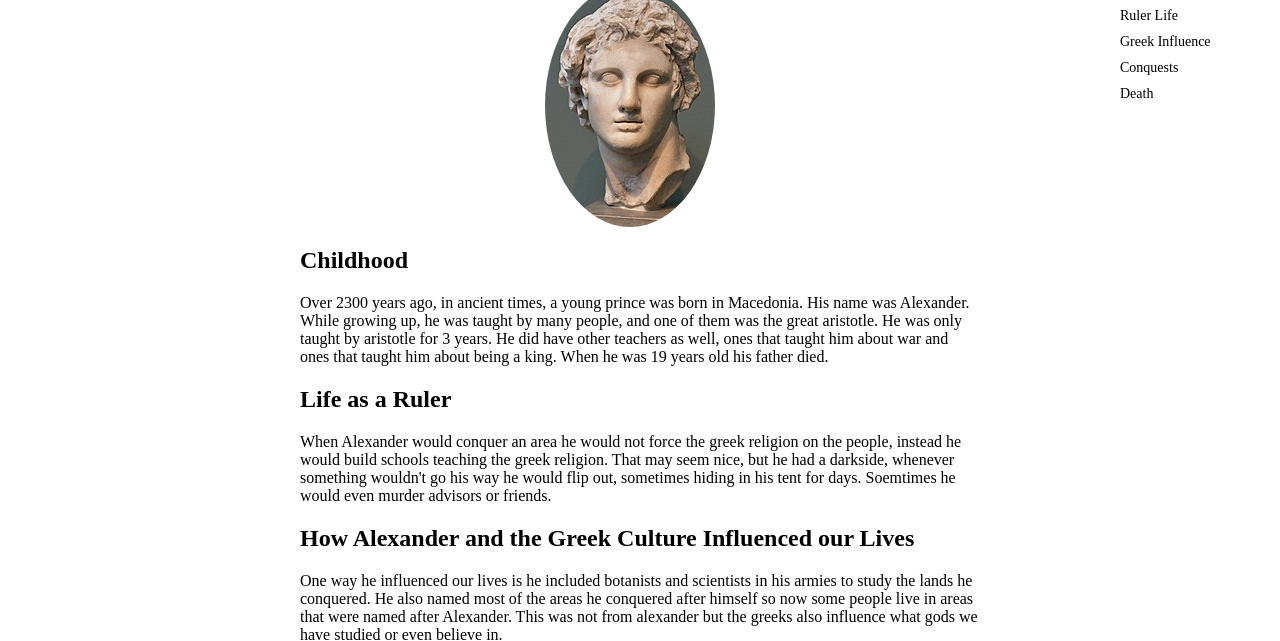
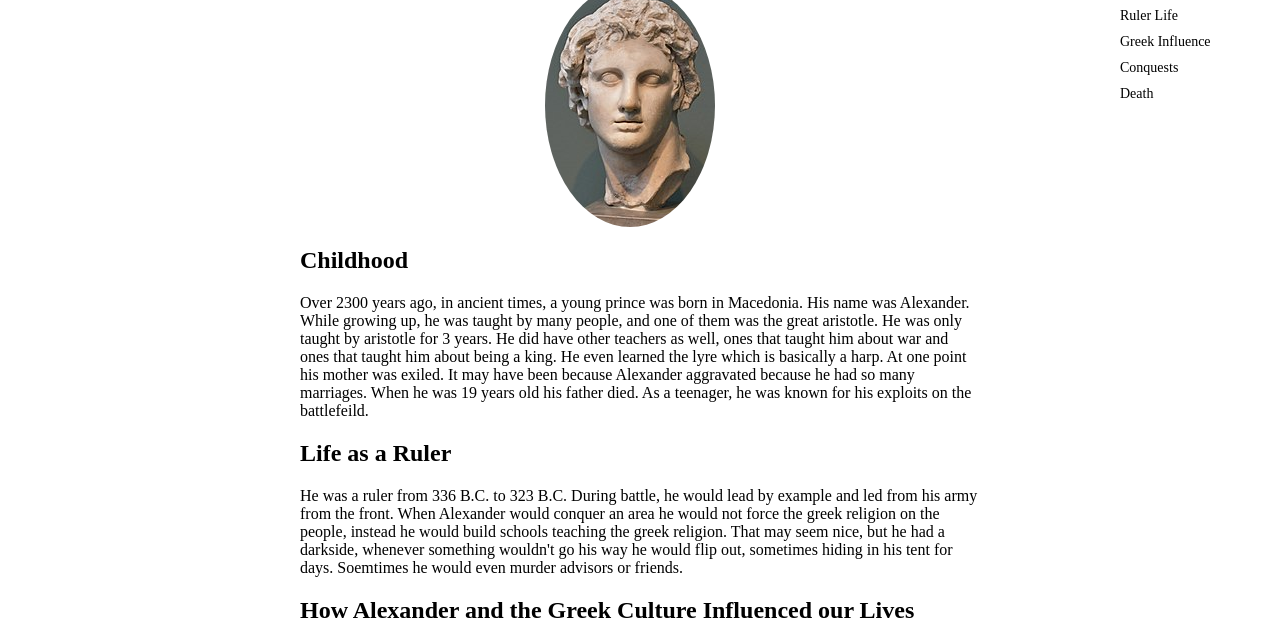
Before and after one commit to loganjherzog/alexander-the-great, a website: page index.html in a window 1280 px wide. Shown: the part 96-737 px from the top of the page. Drawn offline with Linux system fonts and the light colour scheme.

Commit message:
add more information

```diff
--- a/index.html
+++ b/index.html
@@ -26,14 +26,17 @@
             <p>Over 2300 years ago, in ancient times, a young prince was born in Macedonia. His name was Alexander.
                 While growing up, he was taught by many people, and one of them was the great aristotle. He was only taught
                 by aristotle for 3 years. He did have other teachers as well, ones that taught him about war and ones that
-                taught him about being a king. When he was 19 years old his father died.
+                taught him about being a king. He even learned the lyre which is basically a harp. At one point his mother was
+                exiled. It may have been because Alexander aggravated because he had so many marriages. When he was 19 years
+                old his father died. As a teenager, he was known for his exploits on the battlefeild.
             </p>
         </section>
         <section class="container">
             <h2 id="ruler-life">Life as a Ruler</h2>
-            <p>When Alexander would conquer an area he would not force the greek religion on the people, instead he would build schools teaching the greek
-               religion. That may seem nice, but he had a darkside, whenever something wouldn't go his way he would flip out, sometimes hiding in his tent
-               for days. Soemtimes he would even murder advisors or friends.
+            <p>He was a ruler from 336 B.C. to 323 B.C. During battle, he would lead by example and led from his army from the front.
+               When Alexander would conquer an area he would not force the greek religion on the people, instead he would build schools
+               teaching the greek religion. That may seem nice, but he had a darkside, whenever something wouldn't go his way he would
+               flip out, sometimes hiding in his tent for days. Soemtimes he would even murder advisors or friends.
             </p>
         </section>
         <section class="container">
@@ -42,7 +45,6 @@
                the areas he conquered after himself so now some people live in areas that were named after Alexander. This was not from alexander but the greeks
                also influence what gods we have studied or even believe in.
             </p>
-            </section>
         </section>
         <section class="container">
             <h2 id="conquests">Conquests of Alexander the Great</h2>
```
